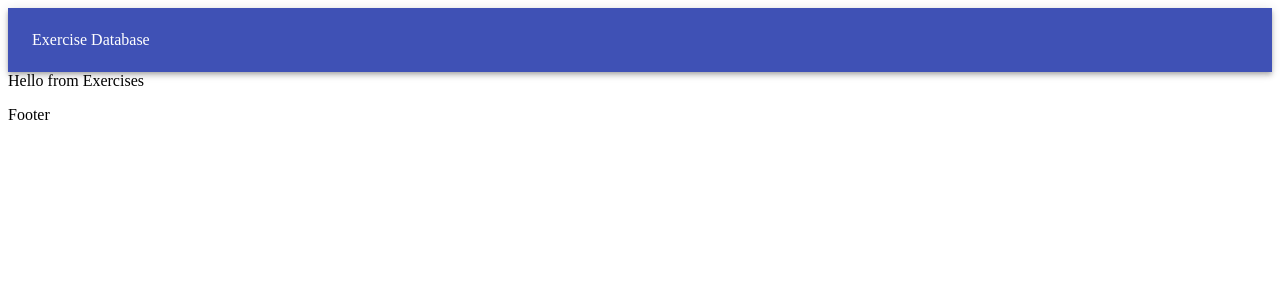
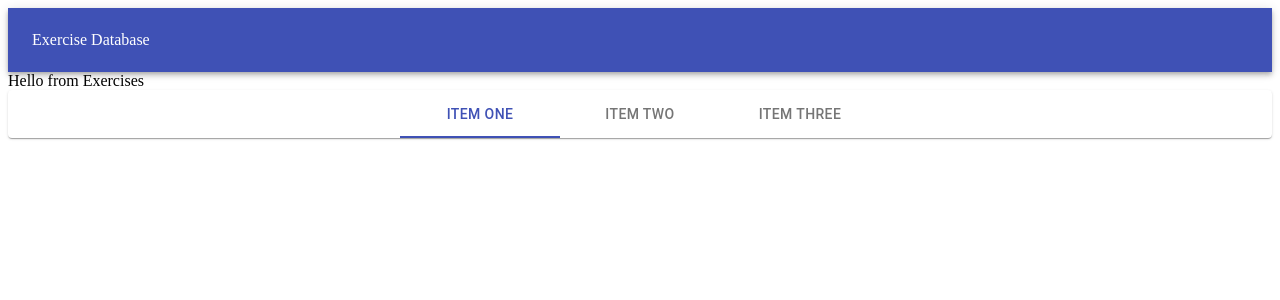
Before and after one commit to kristina-arezina/terms-2-program, a React (Create React App) app: page / in a window 1280 px wide. Shown: the top 300 px of the page. Built offline with nearby package versions, Linux system fonts and the light colour scheme.

Commit message:
added tab in footer

```diff
--- a/src/components/Layout/Footer.js
+++ b/src/components/Layout/Footer.js
@@ -1,11 +1,19 @@
 import React from 'react';
+import Paper from '@material-ui/core/Paper';
+import Tabs from '@material-ui/core/Tabs';
+import Tab from '@material-ui/core/Tab';
 
-function Footer() {
-    return (
-        <div className="App">
-            <p>Footer</p>
-        </div>
-    );
-}
 
-export default Footer;
+export default props =>
+    <Paper >
+        <Tabs
+            value={0}
+            indicatorColor="primary"
+            textColor="primary"
+            centered
+        >
+            <Tab label="Item One" />
+            <Tab label="Item Two" />
+            <Tab label="Item Three" />
+        </Tabs>
+    </Paper>
```
